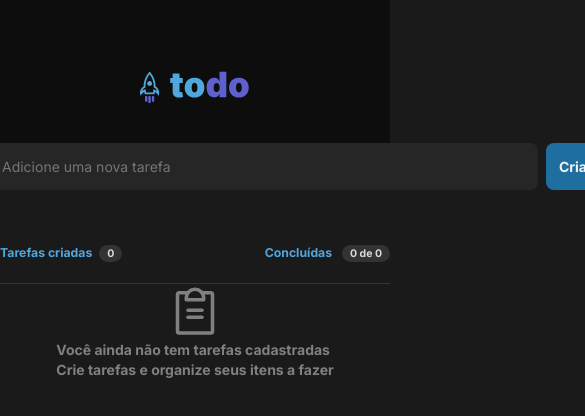
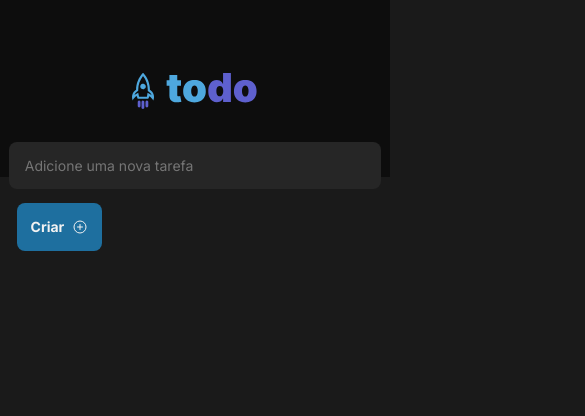
Before and after one commit to mauriani/toDoList, a React (Vite) app: page / in a window 390 px wide. Shown: the top 416 px of the page, 585 px wide, since content can reach past the window. Built offline with nearby package versions, Linux system fonts and the light colour scheme.

Commit message:
responsividade header e search

```diff
--- a/src/App.module.css
+++ b/src/App.module.css
@@ -3,19 +3,14 @@
   flex-direction: row;
   align-items: center;
   justify-content: center;
-  flex-shrink: 1;
 
-  margin-top: -2rem;
-
-  padding: 0 22rem;
+  margin-top: -2.5rem;
 }
 
 .content div {
-  width: 46rem;
-  height: 3.375rem;
-
   display: flex;
   flex-direction: row;
+  justify-content: space-between;
 }
 
 .content input {
@@ -33,7 +28,7 @@
 }
 
 .content button[type="submit"] {
-  height: 100%;
+  height: 3.375rem;
   width: 6.1rem;
   background-color: var(--blue-700);
   border-radius: 8px;
@@ -121,3 +116,24 @@
 
   font-weight: 700;
 }
+
+@media (max-width: 768px) {
+  .content {
+    flex-direction: column;
+  }
+
+  .content div {
+    flex-direction: column;
+    padding: 0 0.625rem;
+    width: 100%;
+  }
+
+  .content input {
+    width: 100%;
+    margin-right: 0.125rem;
+  }
+
+  .content button {
+    margin-top: 1rem;
+  }
+}
--- a/src/App.tsx
+++ b/src/App.tsx
@@ -101,7 +101,7 @@ export function App() {
         </div>
       </form>
 
-      {tasksList.length == 0 ? (
+      {/* {tasksList.length == 0 ? (
         <TaskList
           textCreate={"Tarefas criadas"}
           textCreateCount={taskCreateCount}
@@ -119,7 +119,7 @@ export function App() {
           deleteTask={handleDeleteTask}
           concludeTask={handleCompleteTask}
         />
-      )}
+      )} */}
     </div>
   );
 }
--- a/src/components/Header/Header.module.css
+++ b/src/components/Header/Header.module.css
@@ -2,12 +2,15 @@
   background: var(--gray-700);
 
   display: flex;
+  flex-direction: row;
   justify-content: center;
   align-items: center;
 
   padding: 4.5rem 0;
 }
 
-.container img {
-  height: 3rem;
+@media (max-width: 768px) {
+  .container {
+    flex-direction: column;
+  }
 }
```
